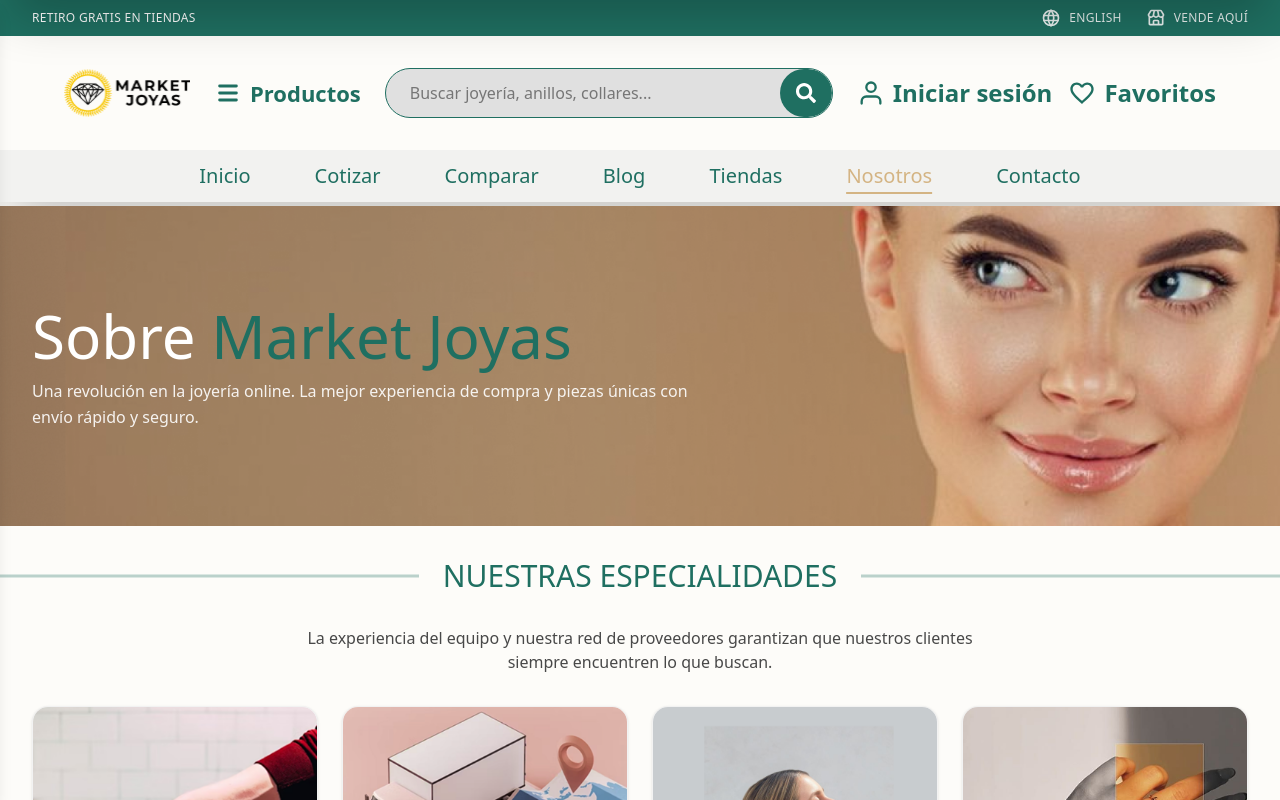
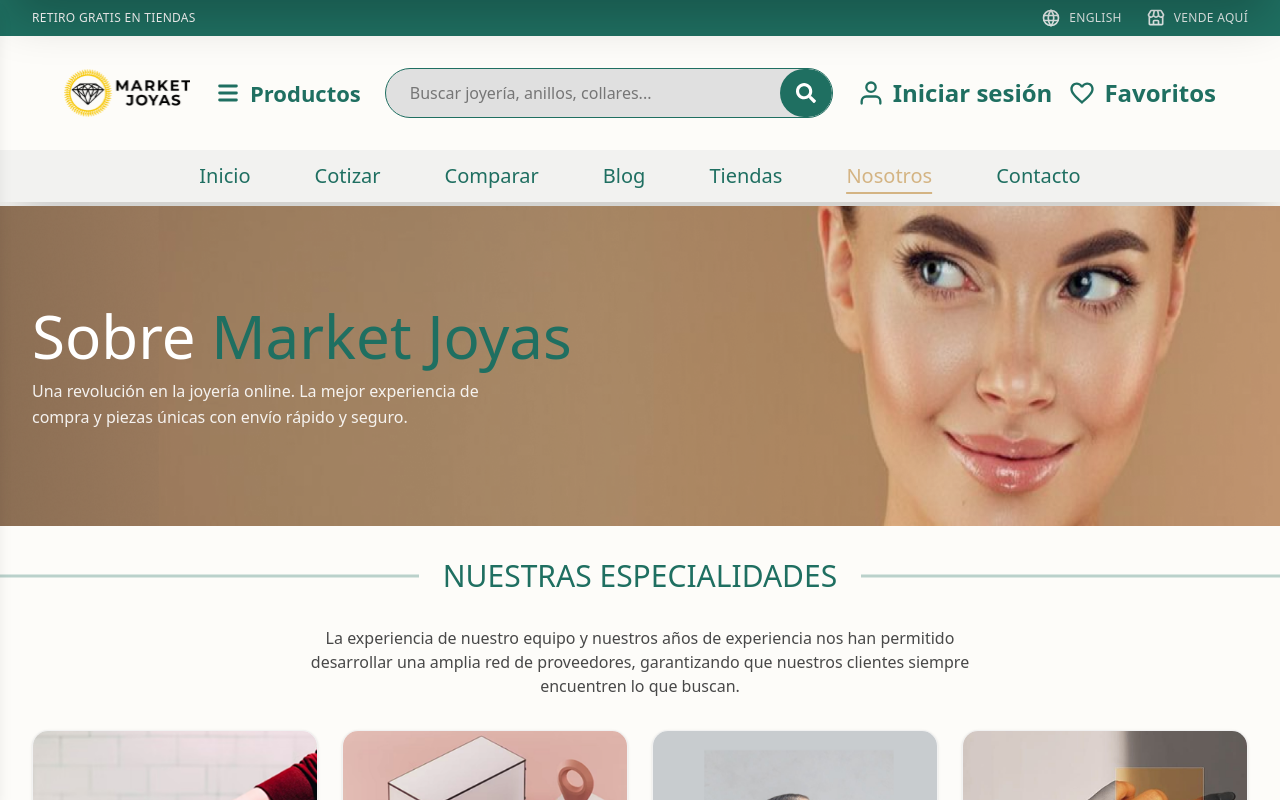
Before and after one commit to Ameteratzu/proyect-marketjoyas, a React (Vite) app: page /nosotros in a window 1280 px wide. Shown: the top 800 px of the page. Built offline with nearby package versions, Linux system fonts and the light colour scheme.

Commit message:
ADD: se agrego el nuevo texto para hacerlo mas parecido al figma

```diff
--- a/src/locales/en/about.json
+++ b/src/locales/en/about.json
@@ -6,16 +6,26 @@
         "brand": "Joyas",
         "lead": "A revolution in online jewelry. The best shopping experience and unique pieces with fast, secure delivery."
     },
-
     "specialties": {
         "title": "Our specialties",
-    "subtitle": "Our team’s experience and supplier network ensure customers always find what they’re looking for.",
-    "clients": { "title": "1M+ loyal customers", "desc": "Trust and proven quality from our community." },
-    "shipping": { "title": "Free shipping across Peru", "desc": "Safe and fast delivery to your door." },
-    "deals": { "title": "Great offers & discounts", "desc": "Constant promotions on selected jewelry." },
-    "brands": { "title": "Local brands", "desc": "We partner with top local brands." }
+        "subtitle": "The experience of our team and our years of experience have allowed us to develop an extensive network of suppliers, ensuring that our clients always get what they are looking for.",
+        "clients": {
+            "title": "1M+ loyal customers",
+            "desc": "Trust and proven quality from our community."
         },
-
+        "shipping": {
+            "title": "Free shipping across Peru",
+            "desc": "Safe and fast delivery to your door."
+        },
+        "deals": {
+            "title": "Great offers & discounts",
+            "desc": "Constant promotions on selected jewelry."
+        },
+        "brands": {
+            "title": "Local brands",
+            "desc": "We partner with top local brands."
+        }
+    },
     "band": {
         "kicker": "Join Market Joyas today!",
         "title": "Trusted by thousands across Peru",
@@ -23,14 +33,12 @@
         "cta": "View products",
         "alt": "Customers receiving orders"
     },
-
     "story": {
         "kicker": "Market Joyas",
         "title": "Across the country",
         "body": "Our passion for jewelry helped us build a trusted supplier network. Find unique, quality pieces wherever you are.",
         "alt": "Model wearing necklace"
     },
-
     "contact": {
         "lead": "Questions? Get in touch or visit us to know more!",
         "cta": "Sign up"
--- a/src/locales/es/about.json
+++ b/src/locales/es/about.json
@@ -6,16 +6,26 @@
     "brand": "Joyas",
     "lead": "Una revolución en la joyería online. La mejor experiencia de compra y piezas únicas con envío rápido y seguro."
   },
-
   "specialties": {
     "title": "Nuestras especialidades",
-    "subtitle": "La experiencia del equipo y nuestra red de proveedores garantizan que nuestros clientes siempre encuentren lo que buscan.",
-    "clients": { "title": "Más de 1 millón de clientes habituales", "desc": "Confianza y calidad probada por nuestra comunidad." },
-    "shipping": { "title": "Envío gratuito a todo el Perú", "desc": "Opciones de despacho seguro y rápido a tu domicilio." },
-    "deals": { "title": "Ofertas y descuentos increíbles", "desc": "Promociones constantes en joyas seleccionadas." },
-    "brands": { "title": "Marcas nacionales", "desc": "Trabajamos con marcas locales de primera calidad." }
+    "subtitle": "La experiencia de nuestro equipo y nuestros años de experiencia nos han permitido desarrollar una amplia red de proveedores, garantizando que nuestros clientes siempre encuentren lo que buscan.",
+    "clients": {
+      "title": "Más de 1 millón de clientes habituales",
+      "desc": "Confianza y calidad probada por nuestra comunidad."
+    },
+    "shipping": {
+      "title": "Envío gratuito a todo el Perú",
+      "desc": "Opciones de despacho seguro y rápido a tu domicilio."
+    },
+    "deals": {
+      "title": "Ofertas y descuentos increíbles",
+      "desc": "Promociones constantes en joyas seleccionadas."
+    },
+    "brands": {
+      "title": "Marcas nacionales",
+      "desc": "Trabajamos con marcas locales de primera calidad."
+    }
   },
-
   "band": {
     "kicker": "¡Únete hoy a Market Joyas!",
     "title": "Confiada por miles de clientes en todo el Perú",
@@ -23,14 +33,12 @@
     "cta": "Ver productos",
     "alt": "Clientes recibiendo pedidos"
   },
-
   "story": {
     "kicker": "Market Joyas",
     "title": "En todo el país",
     "body": "Nuestra pasión por la joyería nos ha permitido crear una red de proveedores confiables. Aquí encuentras piezas únicas y de calidad sin importar dónde estés.",
     "alt": "Modelo con collar"
   },
-
   "contact": {
     "lead": "¿Tienes alguna consulta? ¡Contáctanos o visítanos para conocernos mejor!",
     "cta": "Regístrate"
--- a/src/pages/About/components/HeroAbout.tsx
+++ b/src/pages/About/components/HeroAbout.tsx
@@ -13,7 +13,7 @@
         <img
           src={bg}
           alt={t("hero.alt")}
-          className="absolute inset-0 w-full h-full object-cover"
+          className="absolute inset-0 h-full md:object-center"
           draggable={false}
         />
         <div className="absolute inset-0" />
@@ -23,7 +23,7 @@
               {t("hero.kicker")}
               <span className="text-primary"> {t("hero.title")} {t("hero.brand")}</span>
             </h1>
-            <p className="mt-3 max-w-2xl text-white/90 leading-relaxed">
+            <p className="mt-3 max-w-2xl text-white/90 leading-relaxed pr-0 md:pr-50">
               {t("hero.lead")}
             </p>
           </div>
```
Lines whose indentation alone changed are shown as unchanged.
